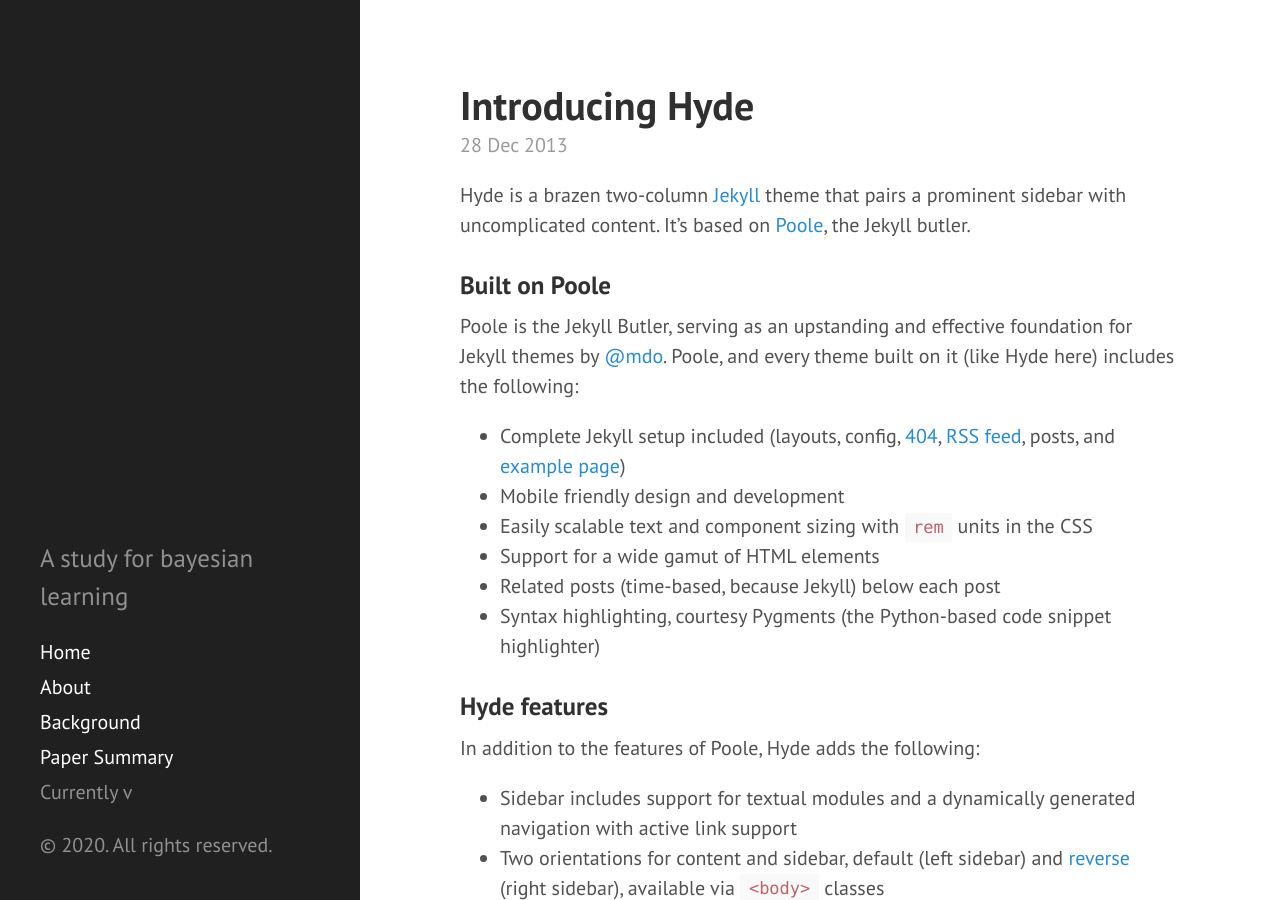
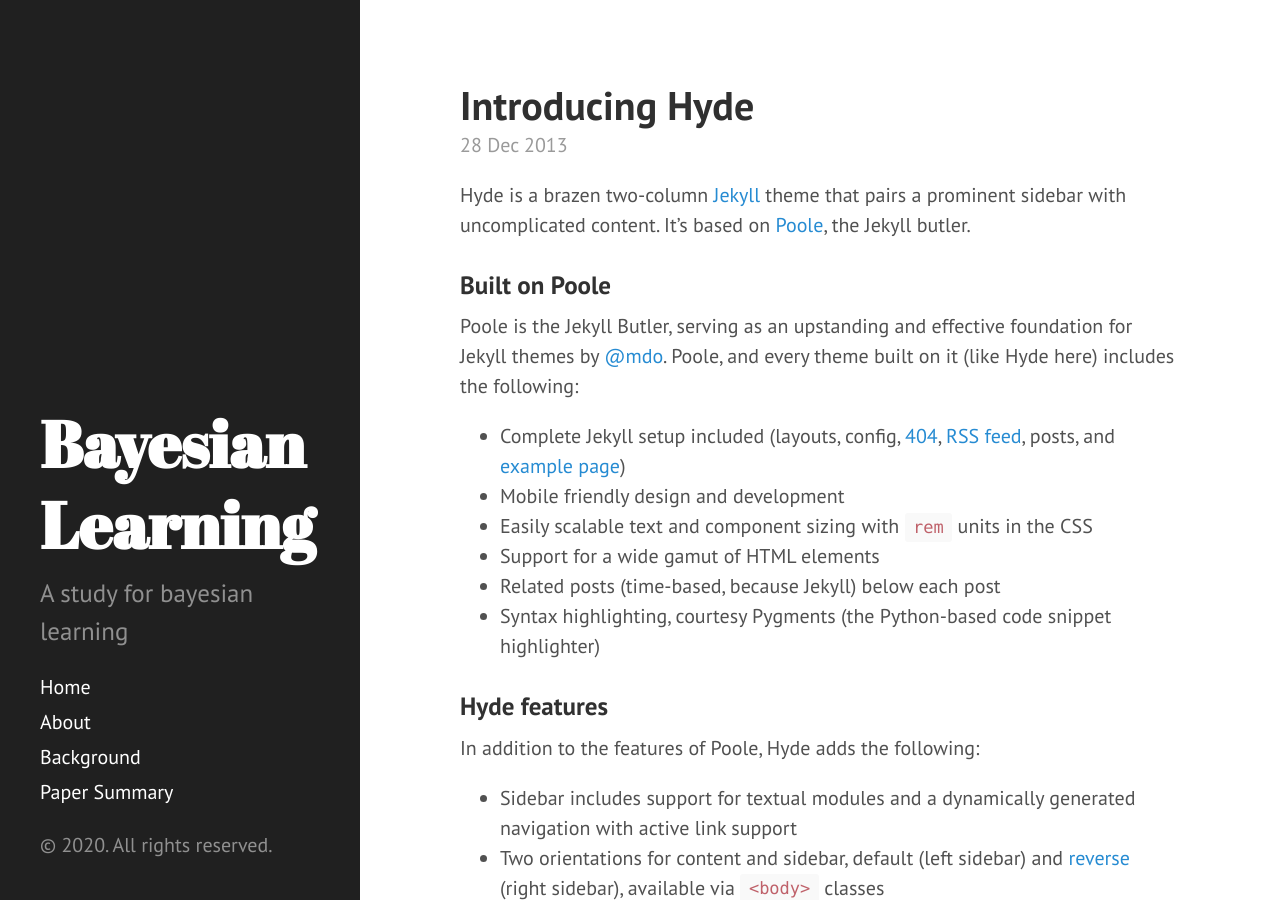
Before and after one commit to Rose-J/Bayesian, a Jekyll site: the page built from index.html, in a window 1280 px wide and 900 px high. Built offline with Jekyll 4.4.1, drawn with Linux system fonts in a browser that asks for light colours; Markdown is read by kramdown in place of the engine named in the settings; the list of posts is cut into pages by our own code.

Commit message:
Update sidebar.html

```diff
--- a/_includes/sidebar.html
+++ b/_includes/sidebar.html
@@ -2,8 +2,8 @@
   <div class="container sidebar-sticky">
     <div class="sidebar-about">
       <h1>
-        <a href="{{site.base_url}}">
-          {{ Bayesian-Learning }}
+        <a href="{{ site.base_url }}">
+          {{ site.title }}
         </a>
       </h1>
       <p class="lead">{{ site.description }}</p>
@@ -28,7 +28,6 @@
 
       <a class="sidebar-nav-item" href="{{ site.github.repo }}">Background</a>
       <a class="sidebar-nav-item" href="{{ site.github.repo }}">Paper Summary</a>
-      <span class="sidebar-nav-item">Currently v{{ site.version }}</span>
     </nav>
 
     <p>&copy; {{ site.time | date: '%Y' }}. All rights reserved.</p>
```
